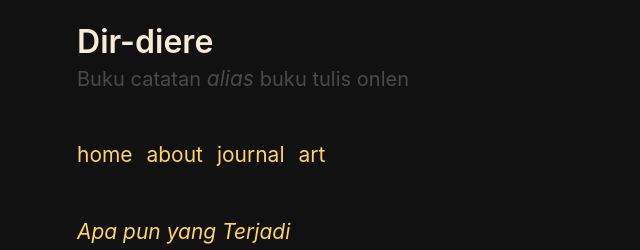
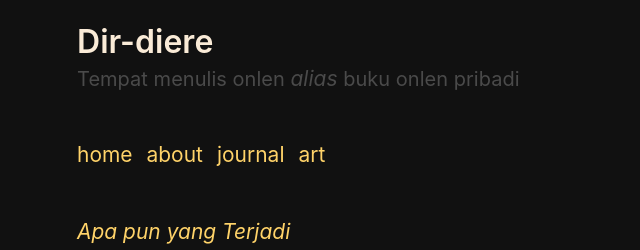
Before and after one commit to syauqia/dir-diare, a Jekyll site: the page built from index.markdown, in a window 1280 px wide. Shown: the top 250 px of the page, without its empty margins (107-747 px from the left). Built offline with Jekyll 4.4.1, drawn with Linux system fonts in a browser that asks for light colours; some web fonts are replaced.

Commit message:
Update index.md
description update.

```diff
--- a/index.markdown
+++ b/index.markdown
@@ -4,5 +4,5 @@
 
 layout: home
 title: Dir-diere
-description: Buku catatan <i> alias </i> buku tulis onlen
+description: Tempat menulis onlen <i>alias</i> buku onlen pribadi
 ---
```
